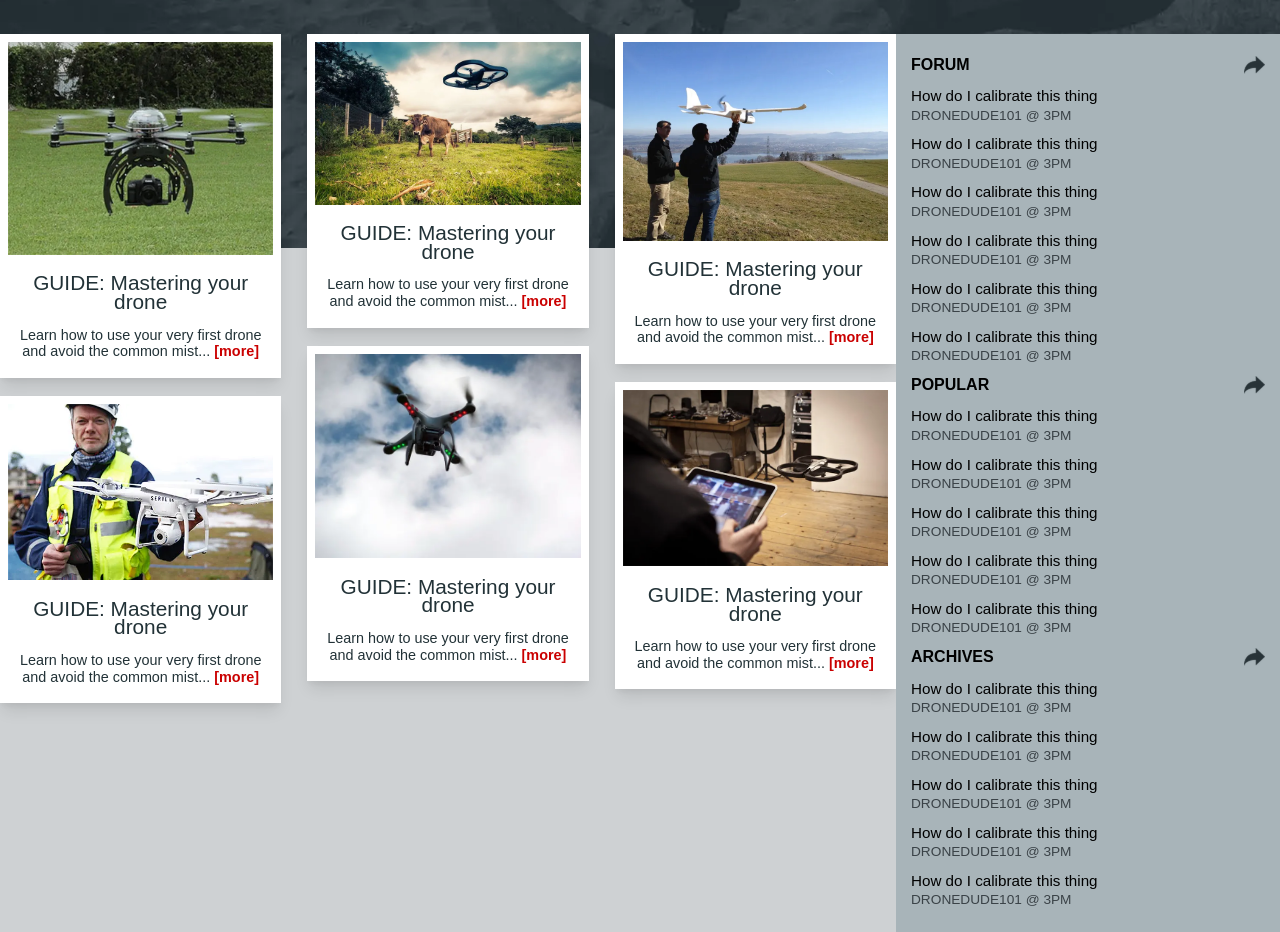
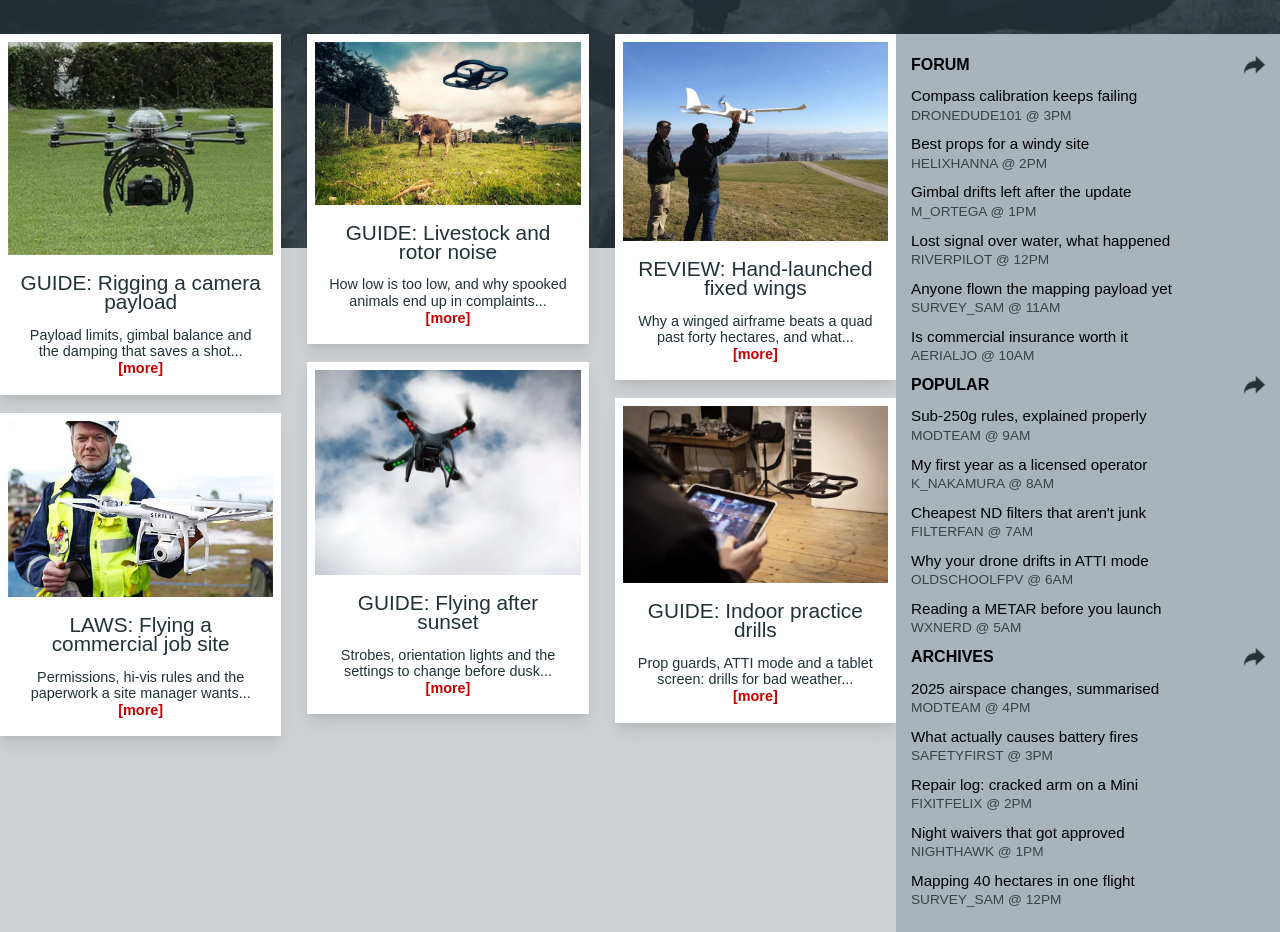
Before and after one commit to devlegacy/droner.jstsamuel.dev, a website: page public/index.html in a window 1280 px wide. Shown: the part 440-1372 px from the top of the page. Drawn offline with nearby package versions, Linux system fonts and the light colour scheme; files that its build step writes are made by us from their sources; a web font is replaced by a local one.

Commit message:
feat: update card titles and alt texts for improved clarity and SEO

```diff
--- a/public/index.html
+++ b/public/index.html
@@ -232,16 +232,16 @@
                 <img
                   class="card__img"
                   src="/assets/img/img1.webp"
-                  alt="Card 1"
+                  alt="Octocopter carrying a DSLR on a gimbal, resting on grass"
                   width="720"
                   height="579"
                   loading="lazy"
                   decoding="async"
                 />
-                <span class="card__title">GUIDE: Mastering your drone</span>
+                <span class="card__title">GUIDE: Rigging a camera payload</span>
                 <p class="card__content">
-                  Learn how to use your very first drone and avoid the common
-                  mist... <strong class="card__helper">[more]</strong>
+                  Payload limits, gimbal balance and the damping that saves a shot...
+                  <strong class="card__helper">[more]</strong>
                 </p>
               </a>
             </article>
@@ -250,16 +250,16 @@
                 <img
                   class="card__img"
                   src="/assets/img/img2.webp"
-                  alt="Card 2"
+                  alt="Operator in a hi-vis vest holding a white quadcopter on a work site"
                   width="489"
                   height="325"
                   loading="lazy"
                   decoding="async"
                 />
-                <span class="card__title">GUIDE: Mastering your drone</span>
+                <span class="card__title">LAWS: Flying a commercial job site</span>
                 <p class="card__content">
-                  Learn how to use your very first drone and avoid the common
-                  mist... <strong class="card__helper">[more]</strong>
+                  Permissions, hi-vis rules and the paperwork a site manager wants...
+                  <strong class="card__helper">[more]</strong>
                 </p>
               </a>
             </article>
@@ -268,16 +268,16 @@
                 <img
                   class="card__img"
                   src="/assets/img/img3.webp"
-                  alt="Card 3"
+                  alt="Small quadcopter hovering above a cow in a field"
                   width="720"
                   height="442"
                   loading="lazy"
                   decoding="async"
                 />
-                <span class="card__title">GUIDE: Mastering your drone</span>
+                <span class="card__title">GUIDE: Livestock and rotor noise</span>
                 <p class="card__content">
-                  Learn how to use your very first drone and avoid the common
-                  mist... <strong class="card__helper">[more]</strong>
+                  How low is too low, and why spooked animals end up in complaints...
+                  <strong class="card__helper">[more]</strong>
                 </p>
               </a>
             </article>
@@ -286,16 +286,16 @@
                 <img
                   class="card__img"
                   src="/assets/img/img4.webp"
-                  alt="Card 4"
+                  alt="Quadcopter showing red and green navigation lights against cloud"
                   width="622"
                   height="480"
                   loading="lazy"
                   decoding="async"
                 />
-                <span class="card__title">GUIDE: Mastering your drone</span>
+                <span class="card__title">GUIDE: Flying after sunset</span>
                 <p class="card__content">
-                  Learn how to use your very first drone and avoid the common
-                  mist... <strong class="card__helper">[more]</strong>
+                  Strobes, orientation lights and the settings to change before dusk...
+                  <strong class="card__helper">[more]</strong>
                 </p>
               </a>
             </article>
@@ -304,16 +304,16 @@
                 <img
                   class="card__img"
                   src="/assets/img/img5.webp"
-                  alt="Card 5"
+                  alt="Two people hand-launching a fixed-wing mapping drone on a hillside"
                   width="800"
                   height="600"
                   loading="lazy"
                   decoding="async"
                 />
-                <span class="card__title">GUIDE: Mastering your drone</span>
+                <span class="card__title">REVIEW: Hand-launched fixed wings</span>
                 <p class="card__content">
-                  Learn how to use your very first drone and avoid the common
-                  mist... <strong class="card__helper">[more]</strong>
+                  Why a winged airframe beats a quad past forty hectares, and what...
+                  <strong class="card__helper">[more]</strong>
                 </p>
               </a>
             </article>
@@ -322,16 +322,16 @@
                 <img
                   class="card__img"
                   src="/assets/img/img6.webp"
-                  alt="Card 6"
+                  alt="Pilot flying a small quadcopter indoors using a tablet for FPV"
                   width="725"
                   height="483"
                   loading="lazy"
                   decoding="async"
                 />
-                <span class="card__title">GUIDE: Mastering your drone</span>
+                <span class="card__title">GUIDE: Indoor practice drills</span>
                 <p class="card__content">
-                  Learn how to use your very first drone and avoid the common
-                  mist... <strong class="card__helper">[more]</strong>
+                  Prop guards, ATTI mode and a tablet screen: drills for bad weather...
+                  <strong class="card__helper">[more]</strong>
                 </p>
               </a>
             </article>
@@ -352,38 +352,38 @@
               <ul class="sidebar__nav">
                 <li>
                   <a href="#" class="sidebar__link no-link">
-                    How do I calibrate this thing
+                    Compass calibration keeps failing
                     <span class="sidebar__span">DRONEDUDE101 @ 3PM</span>
                   </a>
                 </li>
                 <li>
                   <a href="#" class="sidebar__link no-link">
-                    How do I calibrate this thing
-                    <span class="sidebar__span">DRONEDUDE101 @ 3PM</span>
+                    Best props for a windy site
+                    <span class="sidebar__span">HELIXHANNA @ 2PM</span>
                   </a>
                 </li>
                 <li>
                   <a href="#" class="sidebar__link no-link">
-                    How do I calibrate this thing
-                    <span class="sidebar__span">DRONEDUDE101 @ 3PM</span>
+                    Gimbal drifts left after the update
+                    <span class="sidebar__span">M_ORTEGA @ 1PM</span>
                   </a>
                 </li>
                 <li>
                   <a href="#" class="sidebar__link no-link">
-                    How do I calibrate this thing
-                    <span class="sidebar__span">DRONEDUDE101 @ 3PM</span>
+                    Lost signal over water, what happened
+                    <span class="sidebar__span">RIVERPILOT @ 12PM</span>
                   </a>
                 </li>
                 <li>
                   <a href="#" class="sidebar__link no-link">
-                    How do I calibrate this thing
-                    <span class="sidebar__span">DRONEDUDE101 @ 3PM</span>
+                    Anyone flown the mapping payload yet
+                    <span class="sidebar__span">SURVEY_SAM @ 11AM</span>
                   </a>
                 </li>
                 <li>
                   <a href="#" class="sidebar__link no-link">
-                    How do I calibrate this thing
-                    <span class="sidebar__span">DRONEDUDE101 @ 3PM</span>
+                    Is commercial insurance worth it
+                    <span class="sidebar__span">AERIALJO @ 10AM</span>
                   </a>
                 </li>
               </ul>
@@ -403,32 +403,32 @@
               <ul class="sidebar__nav">
                 <li>
                   <a href="#" class="sidebar__link no-link">
-                    How do I calibrate this thing
-                    <span class="sidebar__span">DRONEDUDE101 @ 3PM</span>
+                    Sub-250g rules, explained properly
+                    <span class="sidebar__span">MODTEAM @ 9AM</span>
                   </a>
                 </li>
                 <li>
                   <a href="#" class="sidebar__link no-link">
-                    How do I calibrate this thing
-                    <span class="sidebar__span">DRONEDUDE101 @ 3PM</span>
+                    My first year as a licensed operator
+                    <span class="sidebar__span">K_NAKAMURA @ 8AM</span>
                   </a>
                 </li>
                 <li>
                   <a href="#" class="sidebar__link no-link">
-                    How do I calibrate this thing
-                    <span class="sidebar__span">DRONEDUDE101 @ 3PM</span>
+                    Cheapest ND filters that aren't junk
+                    <span class="sidebar__span">FILTERFAN @ 7AM</span>
                   </a>
                 </li>
                 <li>
                   <a href="#" class="sidebar__link no-link">
-                    How do I calibrate this thing
-                    <span class="sidebar__span">DRONEDUDE101 @ 3PM</span>
+                    Why your drone drifts in ATTI mode
+                    <span class="sidebar__span">OLDSCHOOLFPV @ 6AM</span>
                   </a>
                 </li>
                 <li>
                   <a href="#" class="sidebar__link no-link">
-                    How do I calibrate this thing
-                    <span class="sidebar__span">DRONEDUDE101 @ 3PM</span>
+                    Reading a METAR before you launch
+                    <span class="sidebar__span">WXNERD @ 5AM</span>
                   </a>
                 </li>
               </ul>
@@ -448,32 +448,32 @@
               <ul class="sidebar__nav">
                 <li>
                   <a href="#" class="sidebar__link no-link">
-                    How do I calibrate this thing
-                    <span class="sidebar__span">DRONEDUDE101 @ 3PM</span>
+                    2025 airspace changes, summarised
+                    <span class="sidebar__span">MODTEAM @ 4PM</span>
                   </a>
                 </li>
                 <li>
                   <a href="#" class="sidebar__link no-link">
-                    How do I calibrate this thing
-                    <span class="sidebar__span">DRONEDUDE101 @ 3PM</span>
+                    What actually causes battery fires
+                    <span class="sidebar__span">SAFETYFIRST @ 3PM</span>
                   </a>
                 </li>
                 <li>
                   <a href="#" class="sidebar__link no-link">
-                    How do I calibrate this thing
-                    <span class="sidebar__span">DRONEDUDE101 @ 3PM</span>
+                    Repair log: cracked arm on a Mini
+                    <span class="sidebar__span">FIXITFELIX @ 2PM</span>
                   </a>
                 </li>
                 <li>
                   <a href="#" class="sidebar__link no-link"
-                    >How do I calibrate this thing
-                    <span class="sidebar__span">DRONEDUDE101 @ 3PM</span>
+                    >Night waivers that got approved
+                    <span class="sidebar__span">NIGHTHAWK @ 1PM</span>
                   </a>
                 </li>
                 <li>
                   <a href="#" class="sidebar__link no-link">
-                    How do I calibrate this thing
-                    <span class="sidebar__span">DRONEDUDE101 @ 3PM</span>
+                    Mapping 40 hectares in one flight
+                    <span class="sidebar__span">SURVEY_SAM @ 12PM</span>
                   </a>
                 </li>
               </ul>
```
